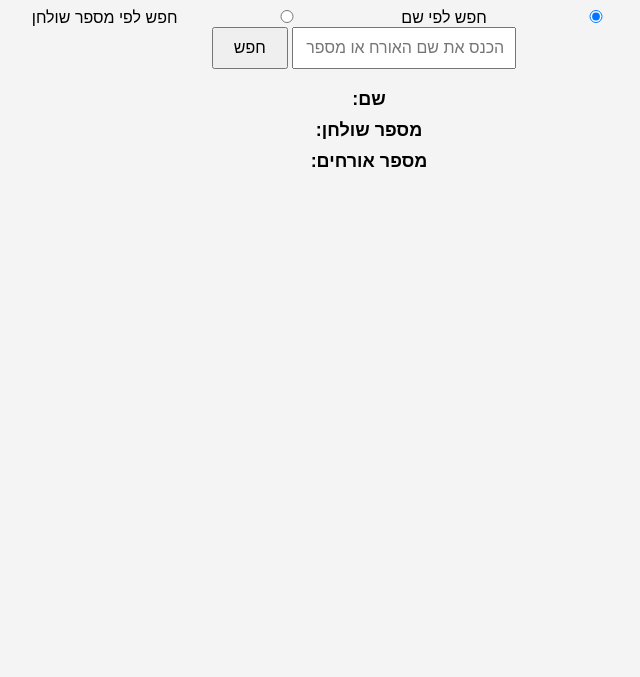
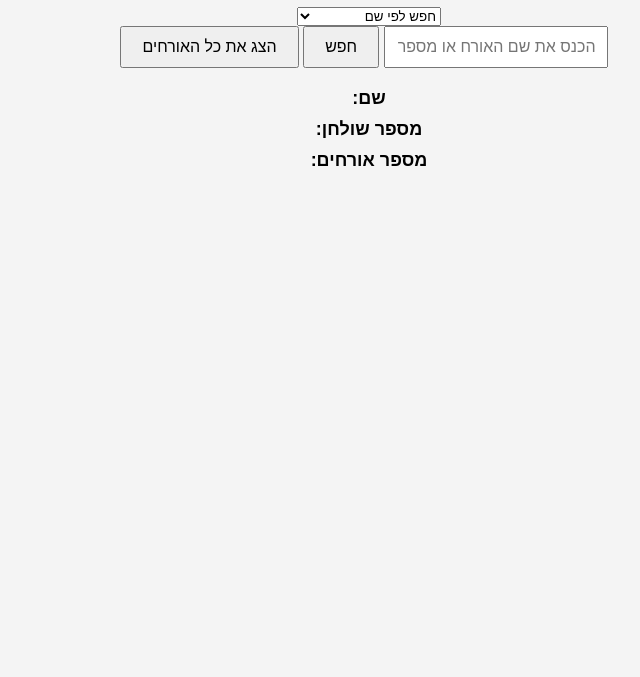
Before and after one commit to idobenel/guest-table-finder, a plain HTML site: page index.html in a window 1280 px wide. Shown: the part 123-800 px from the top of the page, without its empty margins (271-911 px from the left). Drawn offline with Linux system fonts and the light colour scheme.

Commit message:
Add files via upload

```diff
--- a/index.html
+++ b/index.html
@@ -10,18 +10,19 @@
     <div class="container">
         <h1>סידור הושבה</h1>
 
-        <!-- Search type selection -->
+        <!-- Dropdown for selecting search type -->
         <div>
-            <label>
-                <input type="radio" name="searchType" id="searchByName" checked> חפש לפי שם
-            </label>
-            <label>
-                <input type="radio" name="searchType" id="searchByTable" > חפש לפי מספר שולחן
-            </label>
+            <select id="searchType">
+                <option value="name">חפש לפי שם</option>
+                <option value="table">חפש לפי מספר שולחן</option>
+            </select>
         </div>
 
         <input type="text" id="nameInput" placeholder="הכנס את שם האורח או מספר שולחן">
         <button onclick="searchGuest()">חפש</button>
+
+        <!-- Button to display all guests -->
+        <button onclick="displayAllGuests()">הצג את כל האורחים</button>
 
         <div id="result">
             <p id="guestName">שם: </p>
--- a/script.js
+++ b/script.js
@@ -79,16 +79,15 @@ function searchGuest() {
         return;
     }
 
-    // Check which search type is selected
-    const searchByName = document.getElementById("searchByName").checked;
-    const searchByTable = document.getElementById("searchByTable").checked;
+    // Get selected search type from dropdown
+    const searchType = document.getElementById("searchType").value;
 
     let guest;
 
-    if (searchByName) {
+    if (searchType === "name") {
         // Search by name
         guest = guests.find(g => g.name.includes(name));
-    } else if (searchByTable) {
+    } else if (searchType === "table") {
         // Search by table number
         const tableNumberSearch = parseInt(name, 10);
         guest = guests.find(g => g.table_number === tableNumberSearch);
@@ -104,3 +103,35 @@ function searchGuest() {
         guestCount.textContent = "לא נמצאו מספר אורחים";
     }
 }
+
+// Function to display all guests sorted by name or table number
+function displayAllGuests() {
+    const resultElement = document.getElementById("result");
+    const guestName = document.getElementById("guestName");
+    const tableNumber = document.getElementById("tableNumber");
+    const guestCount = document.getElementById("guestCount");
+
+    // Reset result
+    guestName.textContent = "";
+    tableNumber.textContent = "";
+    guestCount.textContent = "";
+
+    // Sort guests by selected criteria (name or table number)
+    const sortBy = document.getElementById("searchType").value;
+
+    let sortedGuests;
+    if (sortBy === "name") {
+        // Sort by name (in Hebrew order)
+        sortedGuests = guests.sort((a, b) => a.name.localeCompare(b.name));
+    } else if (sortBy === "table") {
+        // Sort by table number
+        sortedGuests = guests.sort((a, b) => a.table_number - b.table_number);
+    }
+
+    // Display all guests
+    sortedGuests.forEach(guest => {
+        guestName.textContent += `שם: ${guest.name}\n`;
+        tableNumber.textContent += `מספר שולחן: ${guest.table_number}\n`;
+        guestCount.textContent += `מספר אורחים: ${guest.number_of_guests}\n\n`;
+    });
+}
```
